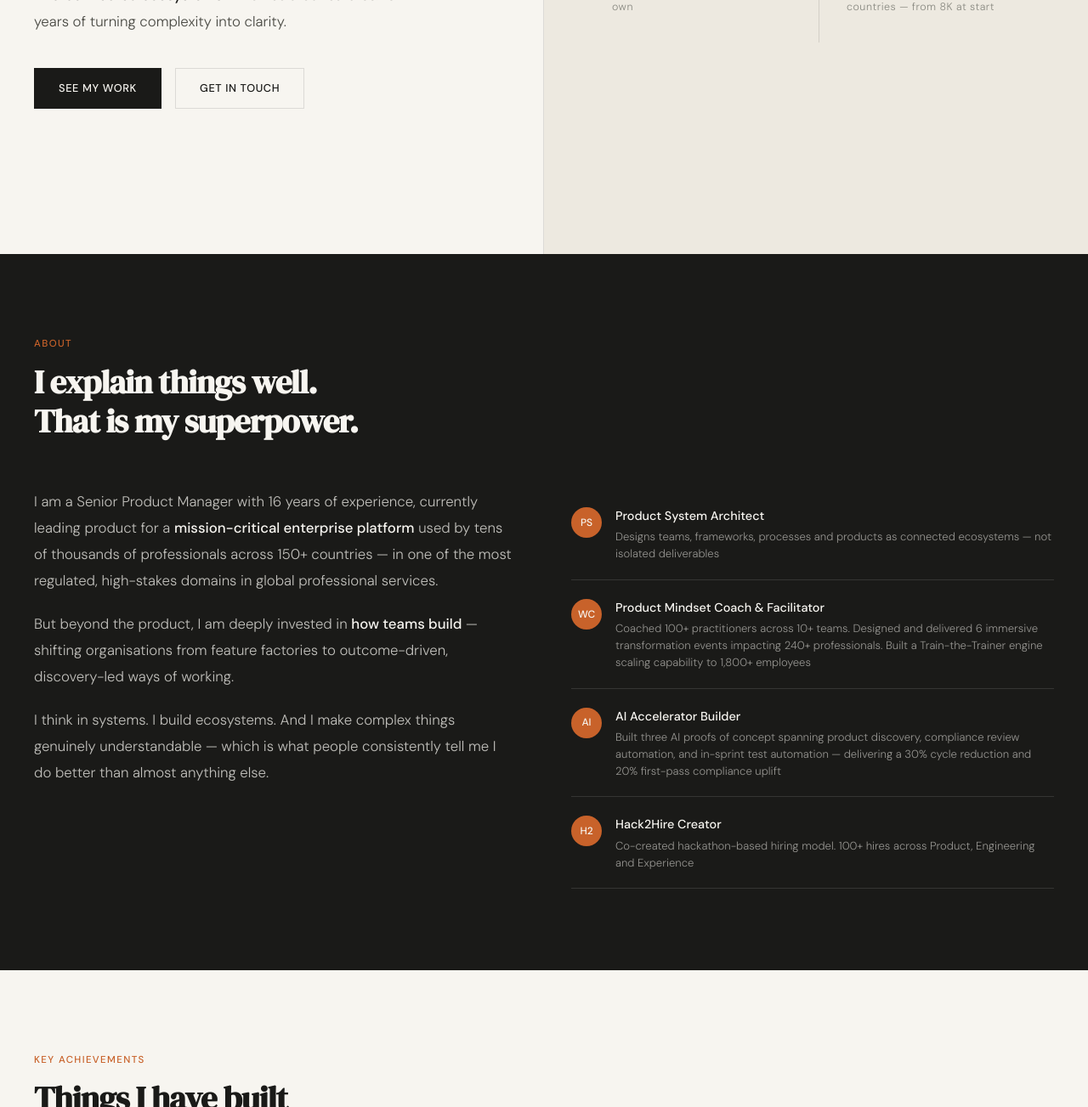
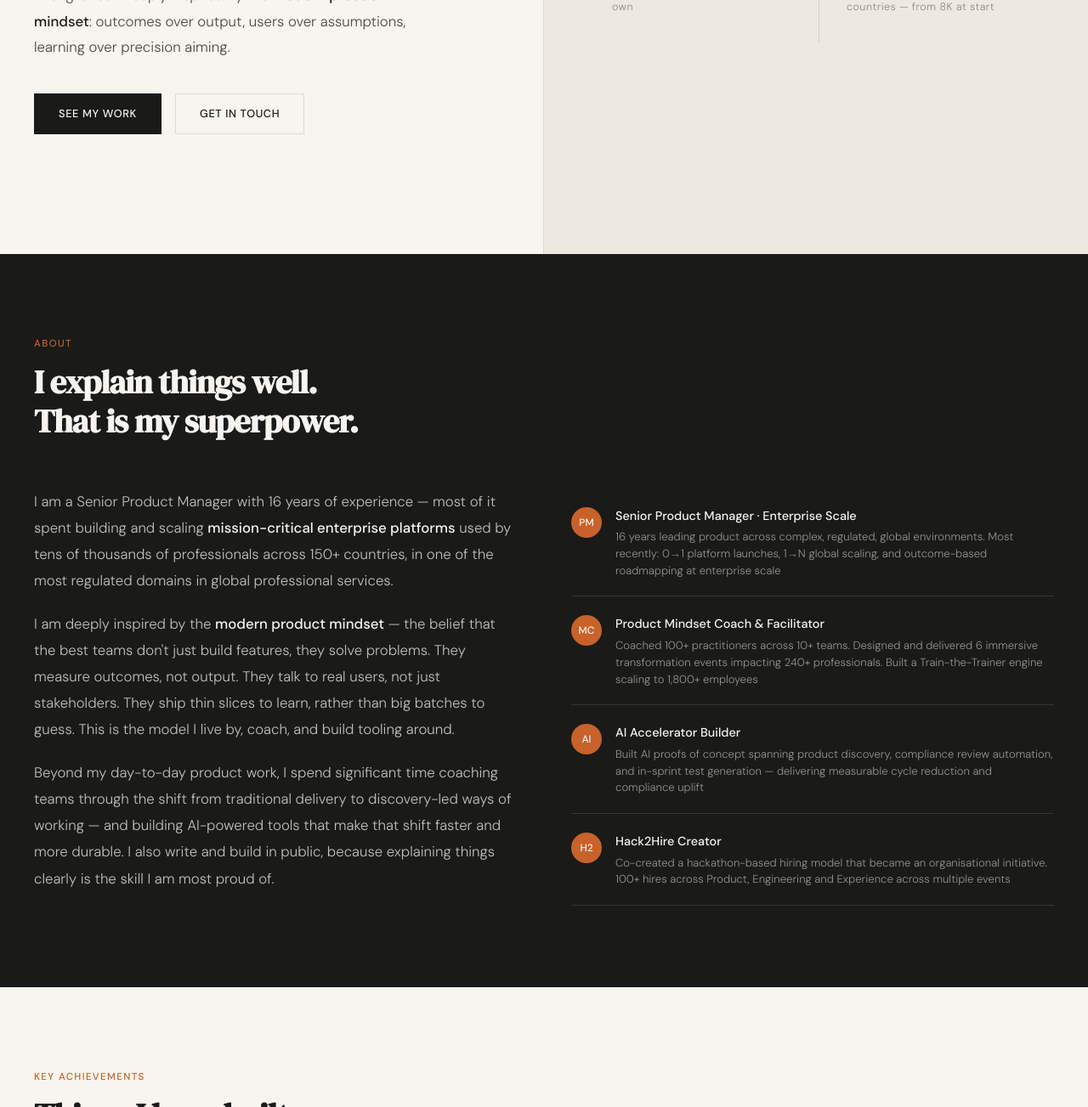
Before and after one commit to shailesh-builds/shailesh-builds.github.io, a plain HTML site: page index.html in a window 1280 px wide. Shown: the part 501-1804 px from the top of the page at 85% size. Drawn offline with Linux system fonts and the light colour scheme.

Commit message:
Update index.html
updated the site with uber link and rebuilt intro

```diff
--- a/index.html
+++ b/index.html
@@ -330,10 +330,10 @@
 <!-- HERO -->
 <section class="hero" style="padding: 0;">
   <div class="hero-left">
-    <div class="hero-tag">Senior Product Manager · Hyderabad, India · 16 Years Experience</div>
-    <h1 class="hero-name">Product<br/><em>System</em><br/>Architect</h1>
+    <div class="hero-tag">Senior Product Manager · Hyderabad, India · 16 Years</div>
+    <h1 class="hero-name">Building products<br/>that <em>actually</em><br/>matter.</h1>
     <p class="hero-desc">
-      I design teams, frameworks, processes and products as <strong>interconnected ecosystems</strong> — not isolated features. 16 years of turning complexity into clarity.
+      I lead product at global enterprise scale — in regulated, high-stakes environments where the cost of getting it wrong is real. Deeply inspired by the <strong>modern product mindset</strong>: outcomes over output, users over assumptions, learning over precision aiming.
     </p>
     <div class="cta-row">
       <a href="#work" class="btn-primary">See my work</a>
@@ -370,37 +370,37 @@
   </div>
   <div class="about-grid">
     <div class="about-body fade-up">
-      <p>I am a Senior Product Manager with 16 years of experience, currently leading product for a <strong>mission-critical enterprise platform</strong> used by tens of thousands of professionals across 150+ countries — in one of the most regulated, high-stakes domains in global professional services.</p>
-      <p>But beyond the product, I am deeply invested in <strong>how teams build</strong> — shifting organisations from feature factories to outcome-driven, discovery-led ways of working.</p>
-      <p>I think in systems. I build ecosystems. And I make complex things genuinely understandable — which is what people consistently tell me I do better than almost anything else.</p>
+      <p>I am a Senior Product Manager with 16 years of experience — most of it spent building and scaling <strong>mission-critical enterprise platforms</strong> used by tens of thousands of professionals across 150+ countries, in one of the most regulated domains in global professional services.</p>
+      <p>I am deeply inspired by the <strong>modern product mindset</strong> — the belief that the best teams don't just build features, they solve problems. They measure outcomes, not output. They talk to real users, not just stakeholders. They ship thin slices to learn, rather than big batches to guess. This is the model I live by, coach, and build tooling around.</p>
+      <p>Beyond my day-to-day product work, I spend significant time coaching teams through the shift from traditional delivery to discovery-led ways of working — and building AI-powered tools that make that shift faster and more durable. I also write and build in public, because explaining things clearly is the skill I am most proud of.</p>
     </div>
     <div class="about-pills fade-up">
       <div class="about-pill">
-        <div class="pill-icon">PS</div>
+        <div class="pill-icon">PM</div>
         <div>
-          <div class="pill-title">Product System Architect</div>
-          <div class="pill-desc">Designs teams, frameworks, processes and products as connected ecosystems — not isolated deliverables</div>
+          <div class="pill-title">Senior Product Manager · Enterprise Scale</div>
+          <div class="pill-desc">16 years leading product across complex, regulated, global environments. Most recently: 0→1 platform launches, 1→N global scaling, and outcome-based roadmapping at enterprise scale</div>
         </div>
       </div>
       <div class="about-pill">
-        <div class="pill-icon">WC</div>
+        <div class="pill-icon">MC</div>
         <div>
           <div class="pill-title">Product Mindset Coach & Facilitator</div>
-          <div class="pill-desc">Coached 100+ practitioners across 10+ teams. Designed and delivered 6 immersive transformation events impacting 240+ professionals. Built a Train-the-Trainer engine scaling capability to 1,800+ employees</div>
+          <div class="pill-desc">Coached 100+ practitioners across 10+ teams. Designed and delivered 6 immersive transformation events impacting 240+ professionals. Built a Train-the-Trainer engine scaling to 1,800+ employees</div>
         </div>
       </div>
       <div class="about-pill">
         <div class="pill-icon">AI</div>
         <div>
           <div class="pill-title">AI Accelerator Builder</div>
-          <div class="pill-desc">Built three AI proofs of concept spanning product discovery, compliance review automation, and in-sprint test automation — delivering a 30% cycle reduction and 20% first-pass compliance uplift</div>
+          <div class="pill-desc">Built AI proofs of concept spanning product discovery, compliance review automation, and in-sprint test generation — delivering measurable cycle reduction and compliance uplift</div>
         </div>
       </div>
       <div class="about-pill">
         <div class="pill-icon">H2</div>
         <div>
           <div class="pill-title">Hack2Hire Creator</div>
-          <div class="pill-desc">Co-created hackathon-based hiring model. 100+ hires across Product, Engineering and Experience</div>
+          <div class="pill-desc">Co-created a hackathon-based hiring model that became an organisational initiative. 100+ hires across Product, Engineering and Experience across multiple events</div>
         </div>
       </div>
     </div>
```
